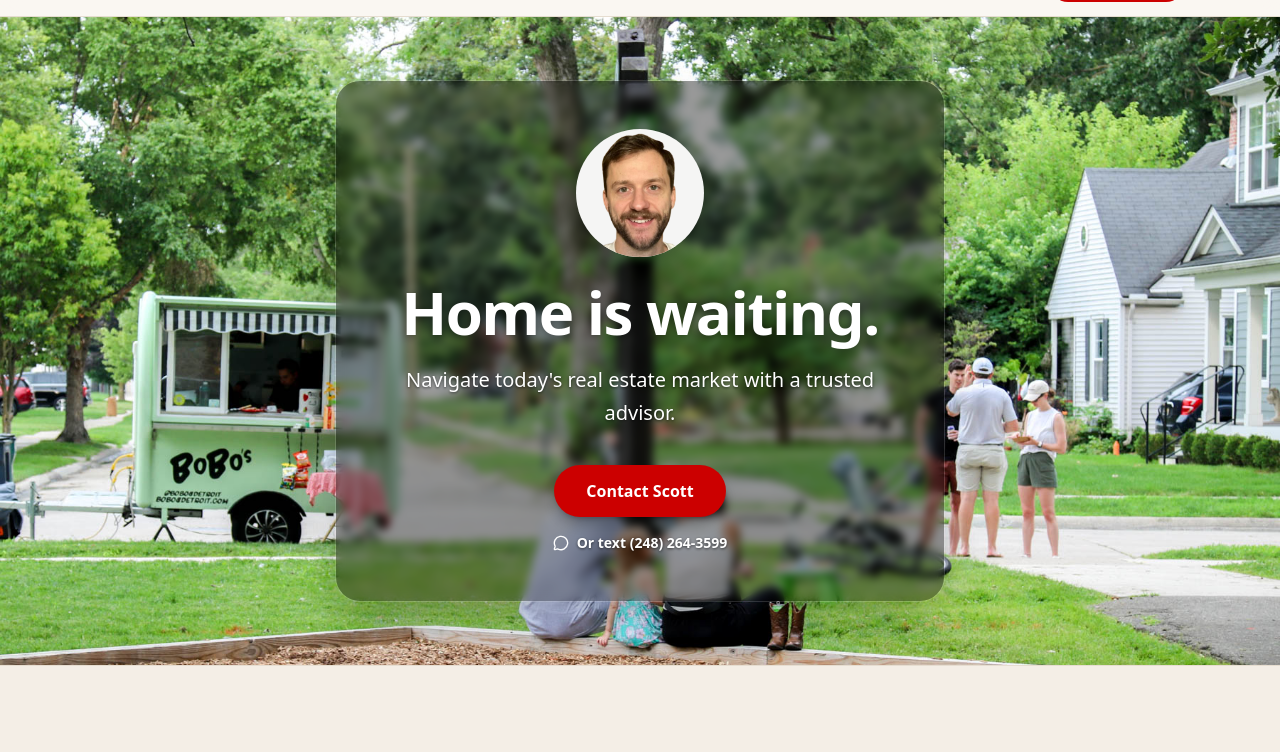
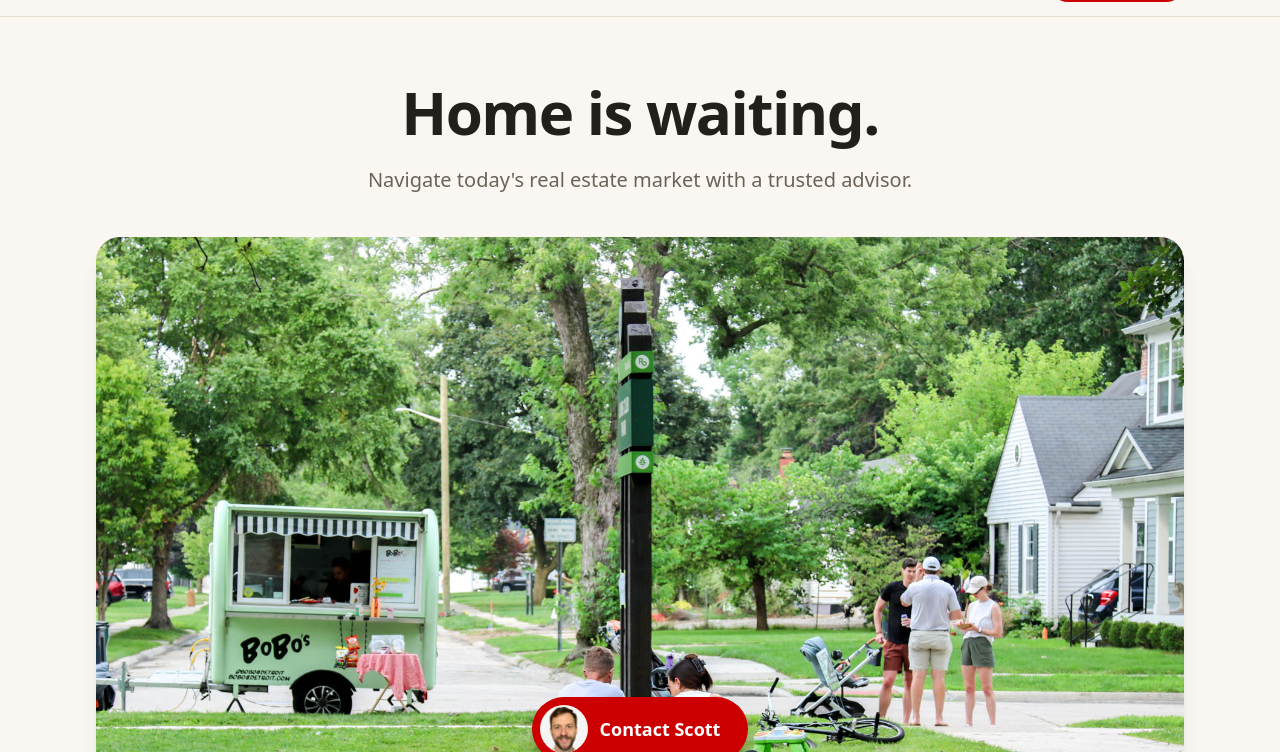
Before and after one commit to scottscharl/scottscharl.com, an Astro site: page / in a window 1280 px wide. Shown: the part 48-800 px from the top of the page. Built offline with nearby package versions, Linux system fonts and the light colour scheme; Astro itself is replaced by a stand-in of ours; no server answers.

Commit message:
Hero: headline above a full-brightness photo; headshot inside the Contact button
The tagline and subline move off the photo onto the page background (most
legible). The photo shows untinted, with only the red Contact Scott button
(Scott's headshot inside it) and the 'Or text' pill stacked on it.

Co-Authored-By: Claude Opus 5.5 <noreply@anthropic.com>

```diff
--- a/src/components/Hero.astro
+++ b/src/components/Hero.astro
@@ -1,8 +1,9 @@
 ---
-// The hero: full-width neighborhood photo with Scott's headshot, the tagline and
-// the Contact button laid over it. A dark tint keeps the white text legible.
-// When a YouTube ID is set in src/data/site.ts, a "Watch my story" button opens
-// the branding video in a full-screen player (YouTube only loads on tap).
+// The hero: headline and subline on the page background (most legible), then
+// the big neighborhood photo at full brightness with only the Contact button
+// (Scott's headshot inside it) and the text link on top. When a YouTube ID is
+// set in src/data/site.ts, a "Watch my story" button opens the branding video
+// in a full-screen player (YouTube only loads on tap).
 import { Picture } from "astro:assets";
 import Icon from "./Icon.astro";
 import park from "../assets/photos/neighborhood-park.jpg";
@@ -11,54 +12,58 @@ import { agent, contactCta, heroVideo } from "../data/site";
 const { youtubeId, title } = heroVideo;
 ---
 
-<section id="hero" class="relative isolate flex min-h-[82svh] items-center overflow-hidden md:min-h-[78vh]">
+<section id="hero" class="pb-12 sm:pb-16">
+  <div class="container-px mx-auto max-w-3xl pb-8 pt-12 text-center sm:pb-10 sm:pt-16">
+    <h1 class="text-4xl font-semibold leading-[1.05] tracking-tight text-balance sm:text-6xl">{agent.tagline}</h1>
+    <p class="mx-auto mt-4 max-w-xl text-lg leading-relaxed text-muted sm:mt-5 sm:text-xl">
+      Navigate today's real estate market with a trusted advisor.
+    </p>
+  </div>
+
+  <div class="container-px mx-auto max-w-6xl">
+    <div class="relative aspect-[4/5] overflow-hidden rounded-3xl shadow-xl shadow-black/10 sm:aspect-video">
       <Picture
         src={park}
         formats={["avif", "webp"]}
         widths={[600, 900, 1200, 1800]}
-    sizes="100vw"
-    alt=""
-    class="absolute inset-0 -z-20 h-full w-full object-cover"
-    pictureAttributes={{ class: "contents" }}
+        sizes="(min-width: 1152px) 1152px, 100vw"
+        alt="Neighbors gathered in a Royal Oak pocket park on a summer evening, with a food truck parked on the street"
+        class="h-full w-full object-cover"
+        pictureAttributes={{ class: "block h-full" }}
         loading="eager"
         fetchpriority="high"
       />
-  <!-- Photo stays at full brightness; only this rounded, frosted panel sits behind the text. -->
-  <div class="container-px mx-auto w-full max-w-2xl py-16">
-    <div class="rounded-3xl bg-black/40 px-6 py-8 text-center text-white shadow-2xl shadow-black/30 ring-1 ring-white/15 backdrop-blur-xs sm:px-12 sm:py-12">
-    <img
-      src={agent.photo}
-      alt={agent.name}
-      class="mx-auto h-24 w-24 rounded-full bg-stone-100 object-cover shadow-2xl shadow-black/40 sm:h-32 sm:w-32"
-      width="128"
-      height="128"
-      fetchpriority="high"
-    />
-    <h1 class="mt-6 text-3xl font-semibold leading-[1.05] tracking-tight text-balance [text-shadow:0_2px_8px_rgb(0_0_0/0.45)] sm:text-6xl">
-      {agent.tagline}
-    </h1>
-    <p class="mx-auto mt-4 max-w-xl text-base leading-relaxed text-white [text-shadow:0_1px_3px_rgb(0_0_0/0.6)] sm:mt-5 sm:text-xl">
-      Navigate today's real estate market with a trusted advisor.
-    </p>
-    <div class="mt-9 flex flex-col items-center gap-4">
+      <div class="absolute inset-x-0 bottom-0 flex flex-col items-center gap-3 p-6 sm:p-10">
         <a
           id="hero-cta"
           href={contactCta.href}
-        class="rounded-full bg-brand px-8 py-3.5 text-base font-semibold text-white shadow-lg shadow-black/30 transition-colors hover:bg-brand-dark"
-        >{contactCta.label}</a
+          class="inline-flex items-center gap-3 rounded-full bg-brand py-2 pl-2 pr-7 text-lg font-semibold text-white shadow-xl shadow-black/30 transition-colors hover:bg-brand-dark"
         >
+          <img
+            src={agent.photo}
+            alt=""
+            class="h-12 w-12 rounded-full bg-stone-100 object-cover"
+            width="48"
+            height="48"
+            fetchpriority="high"
+          />
+          {contactCta.label}
+        </a>
         {
           youtubeId ? (
             <button
               type="button"
               id="watch-video"
-            class="inline-flex items-center gap-2 rounded-full bg-white/15 px-6 py-3.5 text-base font-semibold text-white ring-1 ring-white/40 backdrop-blur-sm transition-colors hover:bg-white/25"
+              class="inline-flex items-center gap-2 rounded-full bg-black/60 px-6 py-3 text-base font-semibold text-white shadow-lg transition-colors hover:bg-black/70"
             >
               <Icon name="play" class="h-4 w-4" />
               Watch my story
             </button>
           ) : (
-          <a href={agent.sms} class="inline-flex items-center gap-2 text-sm font-semibold text-white [text-shadow:0_1px_3px_rgb(0_0_0/0.6)] hover:underline">
+            <a
+              href={agent.sms}
+              class="inline-flex items-center gap-2 rounded-full bg-black/60 px-4 py-2 text-sm font-semibold text-white shadow-lg hover:bg-black/70"
+            >
               <Icon name="message" class="h-4 w-4" />
               Or text {agent.phoneDisplay}
             </a>
```
Lines whose indentation alone changed are shown as unchanged.
